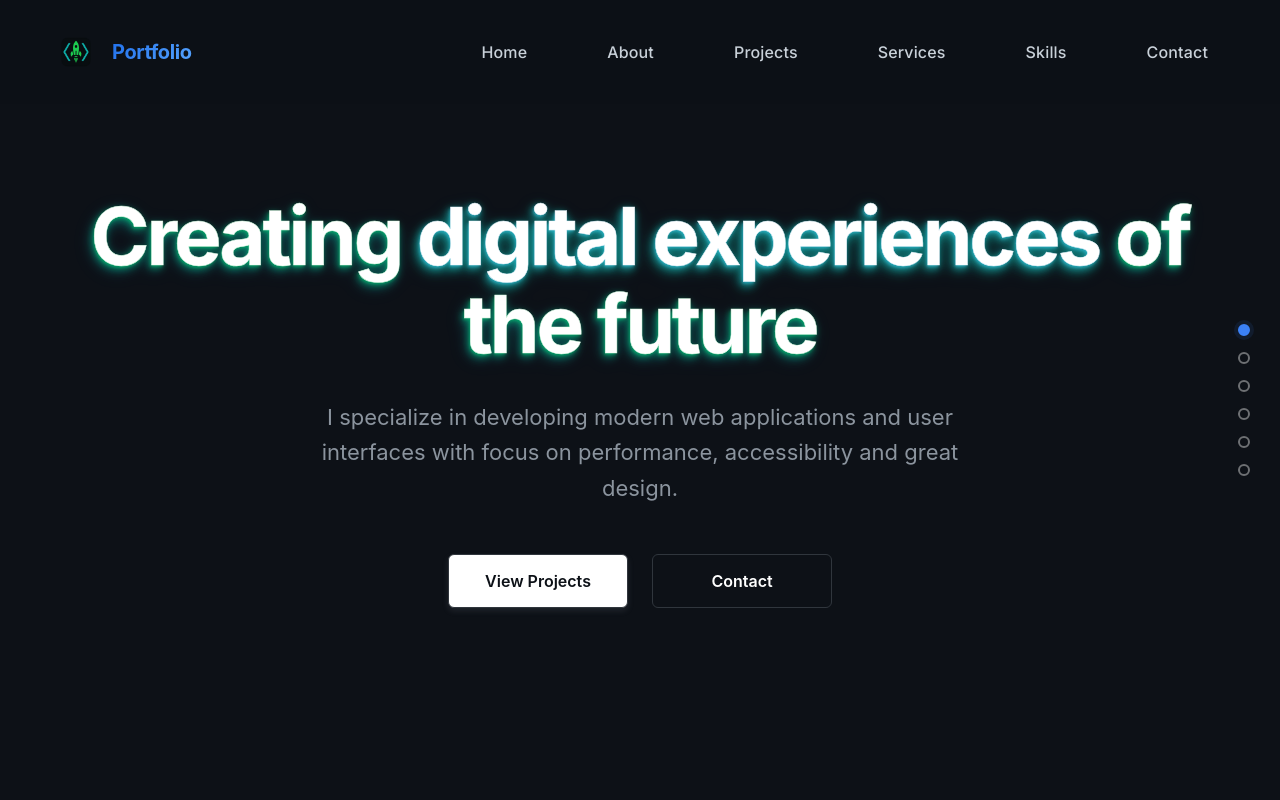
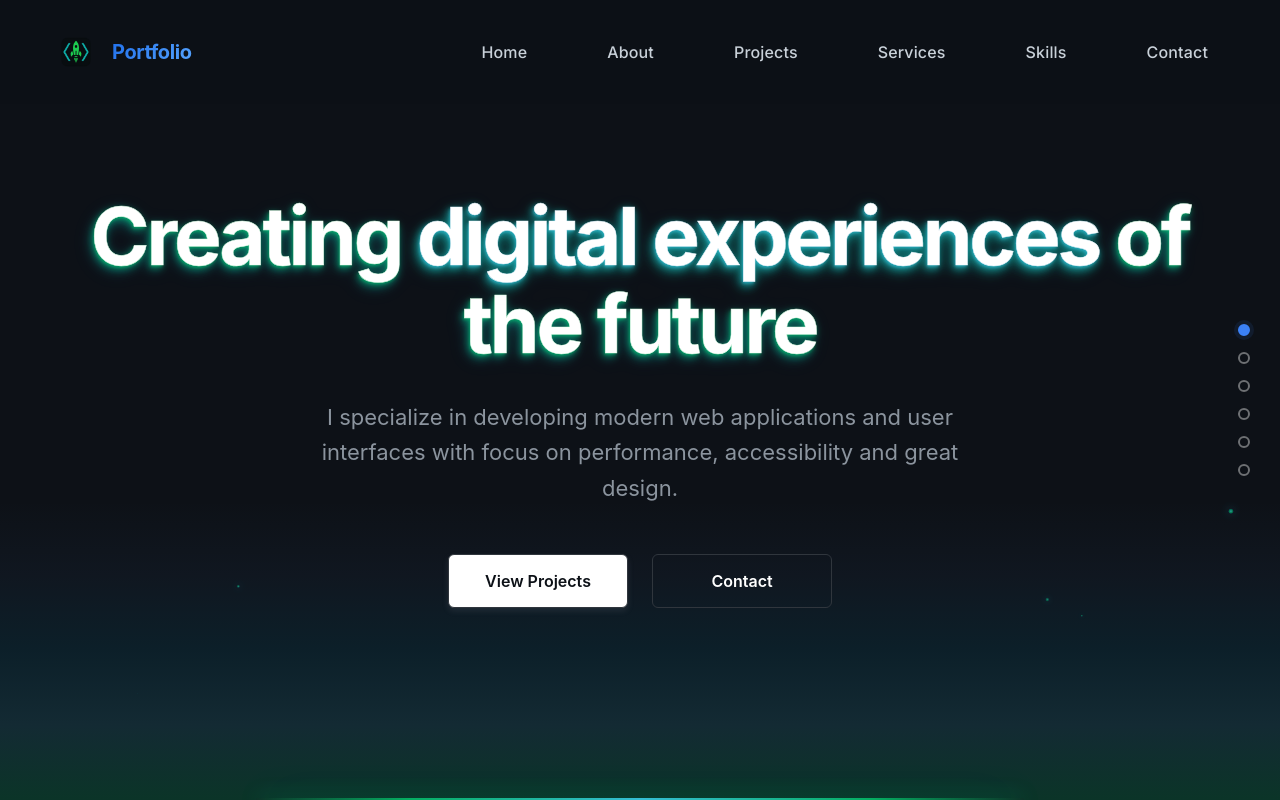
Before and after one commit to Mild-Solvent/DAV-portfolio, a Next.js app in the folder web/: page / in a window 1280 px wide. Shown: the top 800 px of the page. Built offline with nearby package versions, Linux system fonts and the light colour scheme.

Commit message:
glow on hero bottom

```diff
--- a/web/src/components/Hero/Hero.tsx
+++ b/web/src/components/Hero/Hero.tsx
@@ -164,6 +164,113 @@ const SecondaryButton = styled(motion.button)`
   }
 `;
 
+// Bottom glow effect
+const BottomGlow = styled.div`
+  position: absolute;
+  bottom: 0;
+  left: 0;
+  right: 0;
+  height: 300px;
+  background: linear-gradient(
+    0deg,
+    rgba(0, 255, 136, 0.15) 0%,
+    rgba(64, 224, 255, 0.12) 25%,
+    rgba(0, 200, 255, 0.08) 50%,
+    rgba(88, 166, 255, 0.04) 75%,
+    transparent 100%
+  );
+  pointer-events: none;
+  z-index: 5;
+
+  &::before {
+    content: '';
+    position: absolute;
+    bottom: 0;
+    left: 50%;
+    transform: translateX(-50%);
+    width: 60%;
+    height: 2px;
+    background: linear-gradient(
+      90deg,
+      transparent 0%,
+      rgba(0, 255, 136, 0.6) 20%,
+      rgba(64, 224, 255, 0.8) 50%,
+      rgba(0, 255, 136, 0.6) 80%,
+      transparent 100%
+    );
+    box-shadow:
+      0 0 20px rgba(0, 255, 136, 0.4),
+      0 0 40px rgba(64, 224, 255, 0.3),
+      0 0 60px rgba(0, 200, 255, 0.2);
+  }
+`;
+
+// Particle container
+const ParticlesContainer = styled.div`
+  position: absolute;
+  bottom: 0;
+  left: 0;
+  right: 0;
+  height: 400px;
+  overflow: hidden;
+  pointer-events: none;
+  z-index: 6;
+`;
+
+// Individual particle
+const Particle = styled(motion.div)<{ $delay: number; $duration: number; $x: number; $size: number }>`
+  position: absolute;
+  width: ${props => props.$size}px;
+  height: ${props => props.$size}px;
+  background: radial-gradient(
+    circle,
+    rgba(64, 224, 255, 0.8) 0%,
+    rgba(0, 255, 136, 0.6) 40%,
+    rgba(0, 200, 255, 0.3) 70%,
+    transparent 100%
+  );
+  border-radius: 50%;
+  bottom: -10px;
+  left: ${props => props.$x}%;
+  filter: blur(0.5px);
+  box-shadow:
+    0 0 10px rgba(64, 224, 255, 0.4),
+    0 0 20px rgba(0, 255, 136, 0.2);
+`;
+
+// Floating particle component
+const FloatingParticle: React.FC<{ delay: number }> = ({ delay }) => {
+  const x = Math.random() * 100;
+  const size = Math.random() * 4 + 2; // 2-6px
+  const duration = Math.random() * 8 + 12; // 12-20 seconds
+
+  return (
+    <Particle
+      $delay={delay}
+      $duration={duration}
+      $x={x}
+      $size={size}
+      initial={{
+        y: 0,
+        opacity: 0,
+        scale: 0
+      }}
+      animate={{
+        y: [-10, -300, -400],
+        opacity: [0, 0.8, 0],
+        scale: [0, 1, 0.8],
+        x: [0, Math.random() * 100 - 50, Math.random() * 150 - 75]
+      }}
+      transition={{
+        duration: duration,
+        delay: delay,
+        repeat: Infinity,
+        ease: "easeOut"
+      }}
+    />
+  );
+};
+
 
 const Hero: React.FC = () => {
 
@@ -178,6 +285,15 @@ const Hero: React.FC = () => {
 
   return (
     <HeroSection id="hero">
+      {/* Bottom glow effect */}
+      <BottomGlow />
+
+      {/* Floating particles */}
+      <ParticlesContainer>
+        {Array.from({ length: 15 }, (_, i) => (
+          <FloatingParticle key={i} delay={i * 1.2} />
+        ))}
+      </ParticlesContainer>
 
       <HeroContainer>
         <HeroTitle
```
